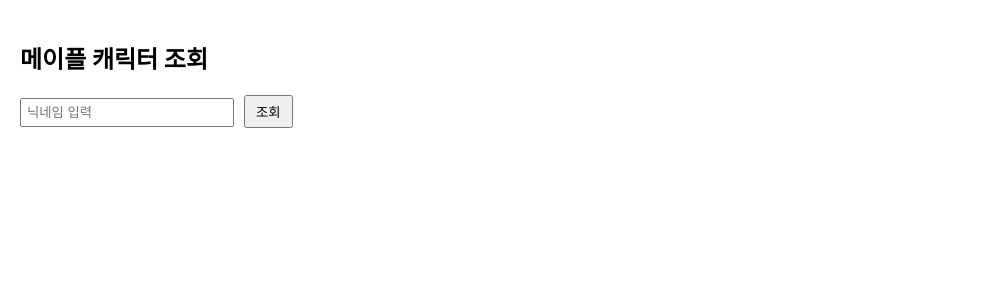
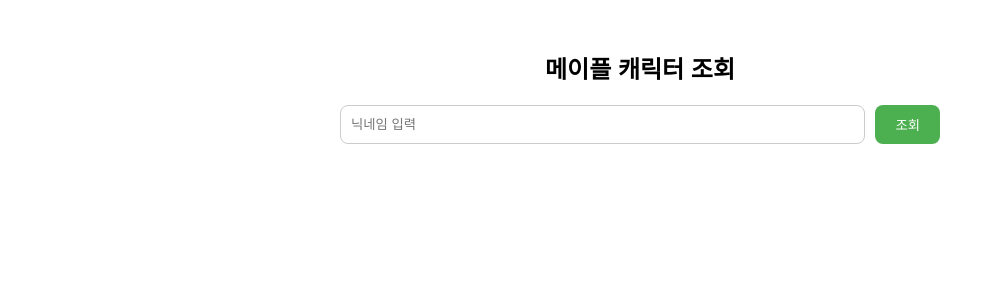
Before and after one commit to dlalstlr12/Rdemo-front, a React (Create React App) app in the folder my-app/: page / in a window 1280 px wide. Shown: the top 300 px of the page, without its empty margins (0-983 px from the left). Built offline with nearby package versions, Linux system fonts and the light colour scheme.

Commit message:
feat : 캐릭터 정보 목록 수정

```diff
--- a/my-app/src/components/CharacterInfo.js
+++ b/my-app/src/components/CharacterInfo.js
@@ -2,83 +2,182 @@
 
 const CharacterInfo = () => {
     const [nickname, setNickname] = useState("");
-    const [character, setCharacter] = useState(null);
+    const [characterData, setCharacterData] = useState(null);
     const [loading, setLoading] = useState(false);
-    const [selectedItemIndex, setSelectedItemIndex] = useState(null);
+    const [selectedItem, setSelectedItem] = useState(null);
+    const [error, setError] = useState("");
 
     const handleFetch = async () => {
         if (!nickname) return;
 
         setLoading(true);
-        setCharacter(null);
-        setSelectedItemIndex(null);
+        setCharacterData(null);
+        setSelectedItem(null);
+        setError("");
 
         try {
             const response = await fetch(`http://localhost:8080/api/maple/character?name=${nickname}`);
+
+            if (!response.ok) {
+                const text = await response.text();
+                throw new Error(text);
+            }
             const data = await response.json();
+            setCharacterData(data);
+        } catch (err) {
+            setError(err.message || "API 호출 실패");
+        } finally {
+            setLoading(false);
+        }
+    };
 
-            if (response.ok) {
-                setCharacter(data);
-            } else {
-                setCharacter({ error: data.error || "조회 실패" });
-            }
-        } catch (error) {
-            setCharacter({ error: "API 호출 실패" });
-            console.error(error);
-        }
-
-        setLoading(false);
+    const handleItemSelect = (e) => {
+        const itemName = e.target.value;
+        const item = characterData.items.find((i) => i.item_name === itemName);
+        setSelectedItem(item || null);
     };
 
     return (
-        <div style={{ padding: "20px" }}>
-            <h2>메이플 캐릭터 조회</h2>
+        <div style={{ padding: "30px", maxWidth: "600px", margin: "0 auto", fontFamily: "Arial, sans-serif" }}>
+            <h2 style={{ textAlign: "center", marginBottom: "20px" }}>메이플 캐릭터 조회</h2>
+
+            {/* 닉네임 입력 */}
+            <div style={{ display: "flex", gap: "10px", marginBottom: "20px" }}>
                 <input
                     type="text"
                     placeholder="닉네임 입력"
                     value={nickname}
                     onChange={(e) => setNickname(e.target.value)}
-                style={{ padding: "5px", width: "200px", marginRight: "10px" }}
+                    style={{
+                        flex: 1,
+                        padding: "10px",
+                        border: "1px solid #ccc",
+                        borderRadius: "8px",
+                    }}
                 />
-            <button onClick={handleFetch} style={{ padding: "5px 10px" }}>
+                <button
+                    onClick={handleFetch}
+                    style={{
+                        padding: "10px 20px",
+                        backgroundColor: "#4CAF50",
+                        color: "white",
+                        border: "none",
+                        borderRadius: "8px",
+                        cursor: "pointer",
+                    }}
+                >
                     조회
                 </button>
+            </div>
 
-            {loading && <p>조회 중...</p>}
+            {/* 로딩 */}
+            {loading && <p style={{ textAlign: "center" }}>조회 중...</p>}
 
-            {character && character.error && <p style={{ color: "red" }}>결과: {character.error}</p>}
+            {/* 에러 */}
+            {error && <p style={{ color: "red", textAlign: "center" }}>{error}</p>}
 
-            {character && character.basic && (
-                <div style={{ marginTop: "20px" }}>
-                    <h3>캐릭터: {character.basic.character_name}</h3>
+            {/* 캐릭터 정보 */}
+            {characterData && characterData.basic && (
+                <div
+                    style={{
+                        border: "1px solid #ccc",
+                        padding: "20px",
+                        borderRadius: "10px",
+                        maxWidth: "500px",
+                        margin: "20px auto",
+                        background: "#f9f9f9",
+                    }}
+                >
+                    {/* 캐릭터 이미지 */}
+                    {characterData.basic.character_image && (
+                        <div style={{ textAlign: "center", marginBottom: "15px" }}>
+                            <img
+                                src={characterData.basic.character_image}
+                                alt="캐릭터 이미지"
+                                style={{
+                                    width: "150px",
+                                    height: "auto",
+                                    borderRadius: "8px",
+                                    boxShadow: "0 2px 6px rgba(0,0,0,0.2)",
+                                }}
+                            />
+                        </div>
+                    )}
 
-                    <label>
-                        착용 아이템:
+                    <h3>🎮 캐릭터 기본 정보</h3>
+                    <h3>{characterData.basic.character_name}</h3>
+                    <ul style={{ listStyle: "none", paddingLeft: 0, lineHeight: "1.8" }}>
+                        <li>
+                            <strong>월드명:</strong> {characterData.basic.world_name}
+                        </li>
+                        <li>
+                            <strong>직업:</strong> {characterData.basic.character_class}
+                        </li>
+                        <li>
+                            <strong>레벨:</strong> {characterData.basic.character_level}
+                            {" (" + characterData.basic.character_exp_rate + "%)"}
+                        </li>
+                        <li>
+                            <strong>길드:</strong> {characterData.basic.character_guild_name || "없음"}
+                        </li>
+                        <li>
+                            <strong>해방 상태:</strong>{" "}
+                            {(() => {
+                                const val = parseInt(characterData.basic.liberation_quest_clear, 10);
+                                if (val === 0) return "해방 X";
+                                if (val === 1) return "제네시스 해방 완료";
+                                if (val === 2) return "데스티니 해방 완료";
+                                return "알 수 없음";
+                            })()}
+                        </li>
+                    </ul>
+                </div>
+            )}
+
+            {/* 아이템 목록 SelectBox */}
+            {characterData && characterData.items && characterData.items.length > 0 && (
+                <div style={{ marginBottom: "20px" }}>
+                    <h3>🛡️ 착용 아이템 목록</h3>
                     <select
-                            onChange={(e) => setSelectedItemIndex(e.target.value)}
+                        onChange={handleItemSelect}
                         defaultValue=""
-                            style={{ marginLeft: "10px" }}
+                        style={{
+                            width: "100%",
+                            padding: "10px",
+                            borderRadius: "8px",
+                            border: "1px solid #ccc",
+                        }}
                     >
-                            <option value="">선택하세요</option>
-                            {character.items &&
-                                character.items.map((item, index) => (
-                                    <option key={index} value={index}>
+                        <option value="" disabled>
+                            아이템을 선택하세요
+                        </option>
+                        {characterData.items.map((item, index) => (
+                            <option key={index} value={item.item_name}>
                                 {item.item_name}
                             </option>
                         ))}
                     </select>
-                    </label>
-
-                    {selectedItemIndex !== null && selectedItemIndex !== "" && character.items[selectedItemIndex] && (
-                        <div style={{ marginTop: "20px" }}>
-                            <h4>{character.items[selectedItemIndex].item_name}</h4>
-                            <img
-                                src={character.items[selectedItemIndex].item_icon}
-                                alt={character.items[selectedItemIndex].item_name}
-                            />
-                            <p>{character.items[selectedItemIndex].item_description}</p>
                 </div>
             )}
+
+            {/* 선택된 아이템 정보 */}
+            {selectedItem && (
+                <div
+                    style={{
+                        background: "#fff",
+                        padding: "20px",
+                        borderRadius: "12px",
+                        boxShadow: "0 2px 6px rgba(0,0,0,0.1)",
+                    }}
+                >
+                    <h3>📦 아이템 상세 정보</h3>
+                    <ul style={{ listStyle: "none", paddingLeft: 0 }}>
+                        {Object.entries(selectedItem).map(([key, value]) => (
+                            <li key={key} style={{ marginBottom: "8px" }}>
+                                <strong>{key}:</strong> {String(value)}
+                            </li>
+                        ))}
+                    </ul>
                 </div>
             )}
         </div>
```
Lines whose indentation alone changed are shown as unchanged.
